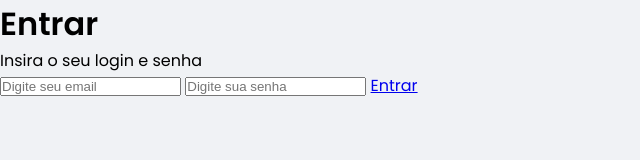
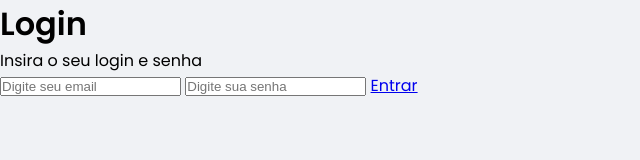
Before and after one commit to carolrodrigux/sitepessoal, a plain HTML site: page login.html in a window 1280 px wide. Shown: the full height of the page, 0-640 px from the left. Drawn offline with Linux system fonts and the light colour scheme.

Commit message:
Att página login

```diff
--- a/login.html
+++ b/login.html
@@ -11,7 +11,7 @@
 <body>
 
     <div class="head">
-        <h1>Entrar</h1>
+        <h1>Login</h1>
 
     </div>
 
```
